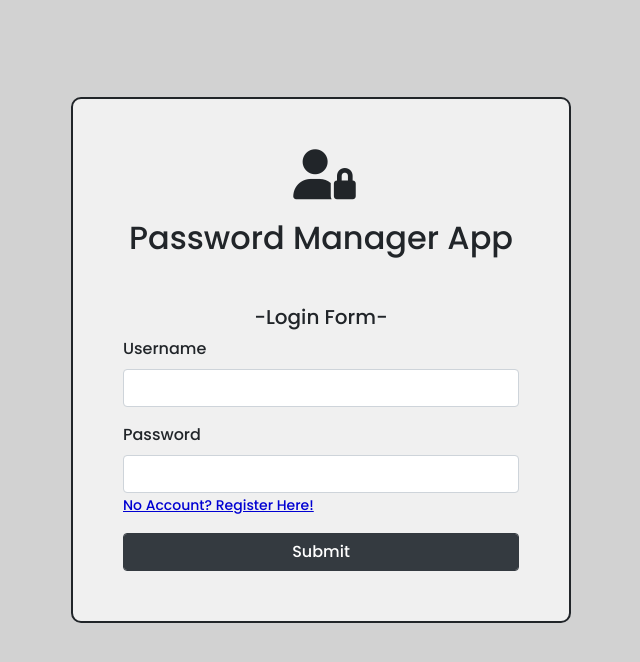
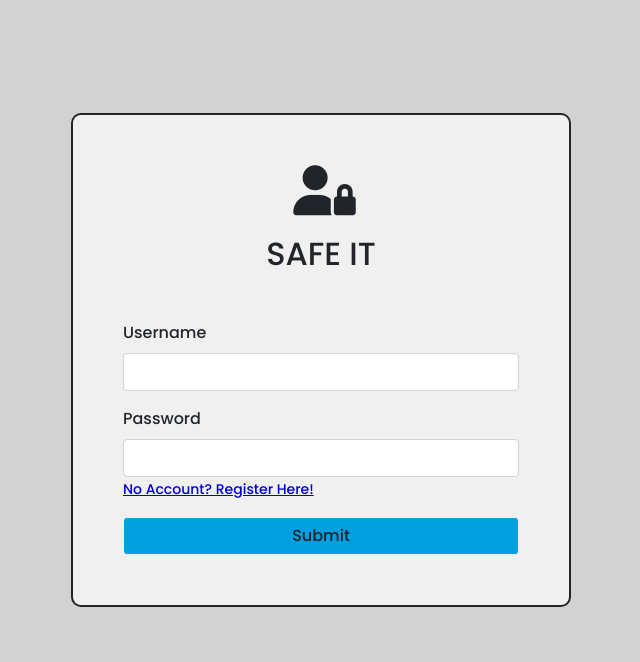
Before and after one commit to 1001-rsl/Cloud-Boyz, a PHP site: page /password-manager-app/ in a window 1280 px wide. Shown: the top 662 px of the page, without its empty margins (319-959 px from the left). Run offline with PHP 8.4, Linux system fonts and the light colour scheme; some libraries are stand-ins or nearby versions.

Commit message:
Update index.php
update 1

```diff
--- a/index.php
+++ b/index.php
@@ -3,9 +3,8 @@
     <div class="main">
         <div class="login-container">
             <i class="fa-solid fa-user-lock lock-icon"></i>
-            <h2 class="text-center mb-5">Password Manager App</h2>
+            <h2 class="text-center mb-5">SAFE IT</h2>
             <div class="login-form">
-                <h5 class="text-center">-Login Form-</h5>
                 <form action="./endpoint/login.php" method="POST">
                     <div class="form-group">
                         <label for="username">Username</label>
@@ -16,12 +15,12 @@
                         <input type="password" class="form-control" id="password" name="password">
                         <small class="show-login-form link-show">No Account? Register Here!</small>
                     </div>
-                    <button type="submit" class="form-control btn btn-dark">Submit</button>
+                    <button type="submit" class="form-control btn login" style="background-color:#009FE0" >Submit</button>
                 </form>
             </div>
 
             <div class="registration-form" style="display: none;">
-                <h5 class="text-center">-Registration Form-</h5>
+                <h5 class="text-center">Registration</h5>
                 <form action="./endpoint/add-user.php" method="POST">
                     <div class="form-group">
                         <label for="name">Name</label>
```
